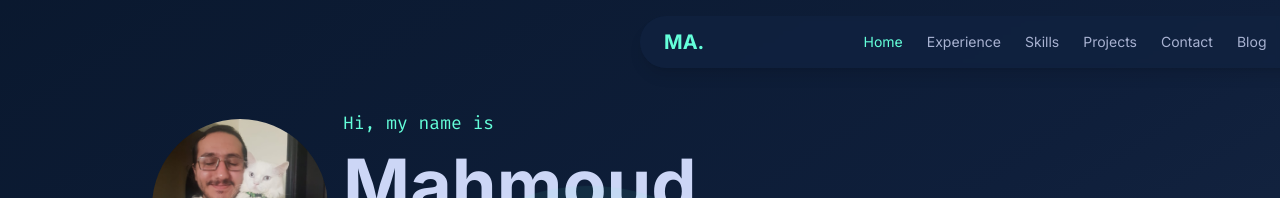
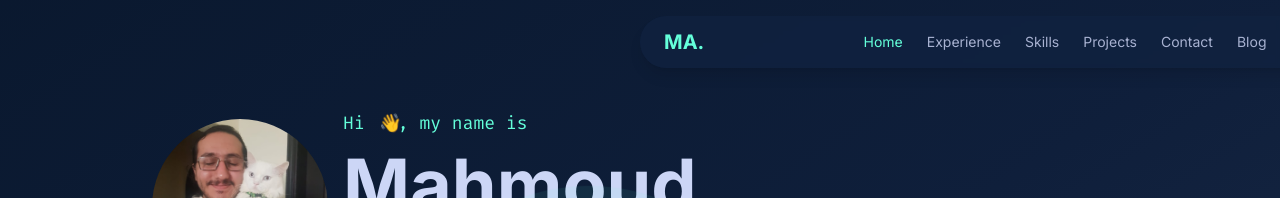
Before and after one commit to Eng-M-Abdrabbou/Portfolio-NEXT.JS, a Next.js app: page / in a window 1280 px wide. Shown: the top 198 px of the page. Built offline with nearby package versions, Linux system fonts and the light colour scheme.

Commit message:
style: 🖼️ changed the color of the tooltip in hero section and added a handshake animation to the hero section as well.

```diff
--- a/src/app/components/sections/Hero.tsx
+++ b/src/app/components/sections/Hero.tsx
@@ -26,7 +26,20 @@ const Hero = () => {
             transition={{ duration: 0.5, delay: 0.1 }}
             className="text-lg text-neon-green font-mono mb-3"
           >
-            Hi, my name is
+            Hi <motion.span
+              animate={{
+                x: [0, -5, 5, -5, 0], // Smoother horizontal wave
+                rotate: [0, -5, 5, -5, 0], // Gentle rotation
+              }}
+              transition={{
+                duration: 1.5, // Longer duration for smoother motion
+                repeat: Infinity,
+                ease: "easeInOut" // Smoother easing
+              }}
+              style={{ display: 'inline-block' }} // Keep inline-block for proper positioning
+            >
+              👋
+            </motion.span>, my name is
           </motion.p>
           <motion.h1
             initial={{ opacity: 0, y: 20 }}
--- a/src/app/globals.css
+++ b/src/app/globals.css
@@ -45,7 +45,7 @@
 .tooltip {
   visibility: hidden;
   width: 180px;
-  background-color: black;
+  background-color: #0a192f;
   color: #fff;
   text-align: center;
   border-radius: 6px;
@@ -68,7 +68,7 @@
   margin-left: -5px;
   border-width: 5px;
   border-style: solid;
-  border-color: black transparent transparent transparent;
+  border-color: #0a192f transparent transparent transparent;
 }
 
 .tooltip-trigger:hover .tooltip {
@@ -82,8 +82,8 @@
 
 .tooltip {
   visibility: hidden;
-  background-color: black;
-  color: #fff;
+  background-color: #0a192f;
+  color: lightest-slate;
   text-align: center;
   border-radius: 6px;
   padding: 5px;
@@ -94,6 +94,7 @@
   transform: translateX(-50%);
   opacity: 0;
   transition: opacity 0.3s;
+  border: 1px solid #64ffda;
 }
 
 .tooltip-container:hover .tooltip {
@@ -190,3 +191,11 @@
 .animate-subtle-move-4 {
   animation: subtle-move 22s ease-in-out infinite reverse;
 }
+@keyframes shake {
+  0%, 100% { transform: translateX(0); }
+  50% { transform: translateX(5px); }
+}
+
+.shake {
+  animation: shake 1s infinite !important;
+}
--- a/tailwind.config.ts
+++ b/tailwind.config.ts
@@ -25,11 +25,25 @@ const config: Config = {
       },
       animation: {
         'fade-in': 'fadeIn 0.5s ease-out forwards',
+        'shake': 'shake 0.5s infinite',
       },
       keyframes: {
         fadeIn: {
           '0%': { opacity: '0', transform: 'translateY(10px)' },
           '100%': { opacity: '1', transform: 'translateY(0)' },
+        },
+        shake: {
+          '0%': { transform: 'translate(0, 0)' },
+          '10%': { transform: 'translate(-3px, -2px) rotate(-2deg)' },
+          '20%': { transform: 'translate(2px, -3px) rotate(3deg)' },
+          '30%': { transform: 'translate(-1px, 2px) rotate(-2deg)' },
+          '40%': { transform: 'translate(3px, -1px) rotate(1deg)' },
+          '50%': { transform: 'translate(-2px, 3px) rotate(-3deg)' },
+          '60%': { transform: 'translate(1px, -2px) rotate(2deg)' },
+          '70%': { transform: 'translate(-3px, 1px) rotate(-1deg)' },
+          '80%': { transform: 'translate(2px, 2px) rotate(3deg)' },
+          '90%': { transform: 'translate(-1px, -3px) rotate(-2deg)' },
+          '100%': { transform: 'translate(0, 0)' },
         },
       },
       backdropBlur: {
@@ -42,5 +56,8 @@ const config: Config = {
     },
   },
   plugins: [],
+  safelist: [
+    'shake',
+  ],
 };
 export default config;
```
